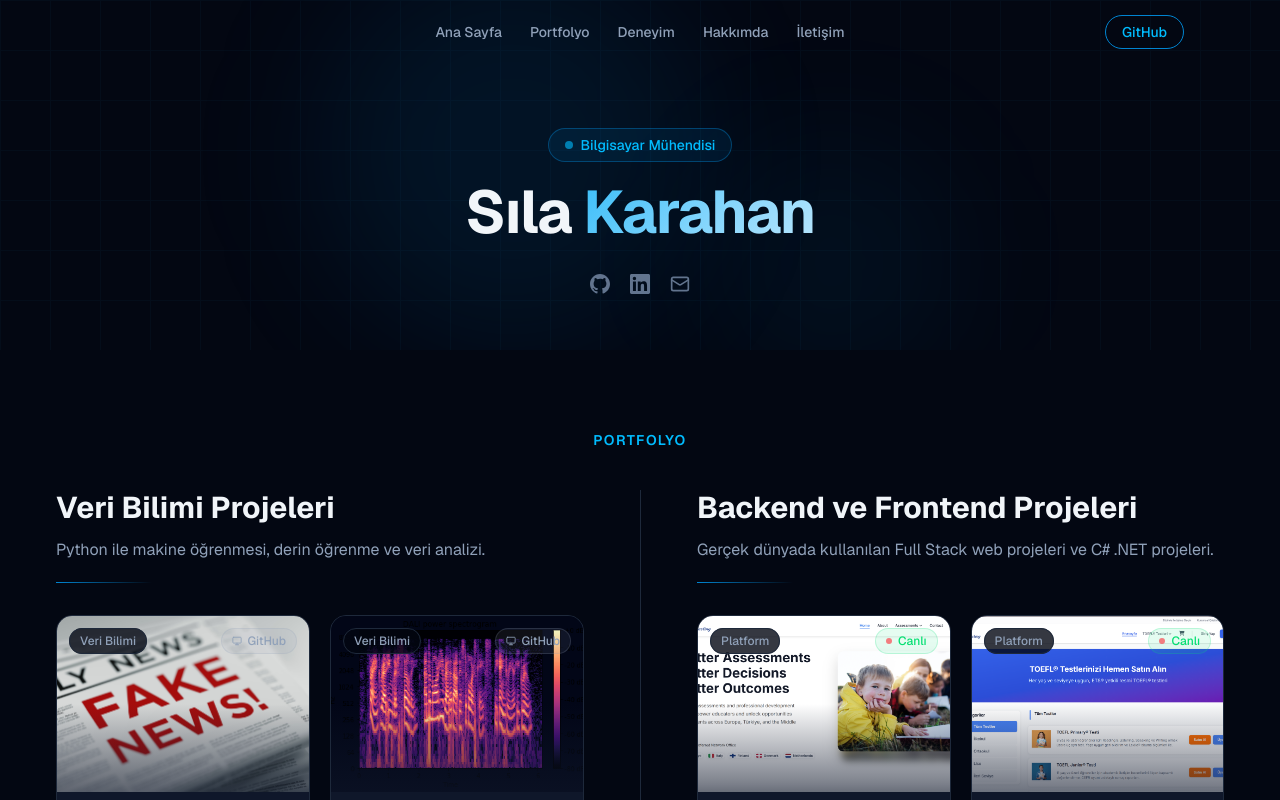
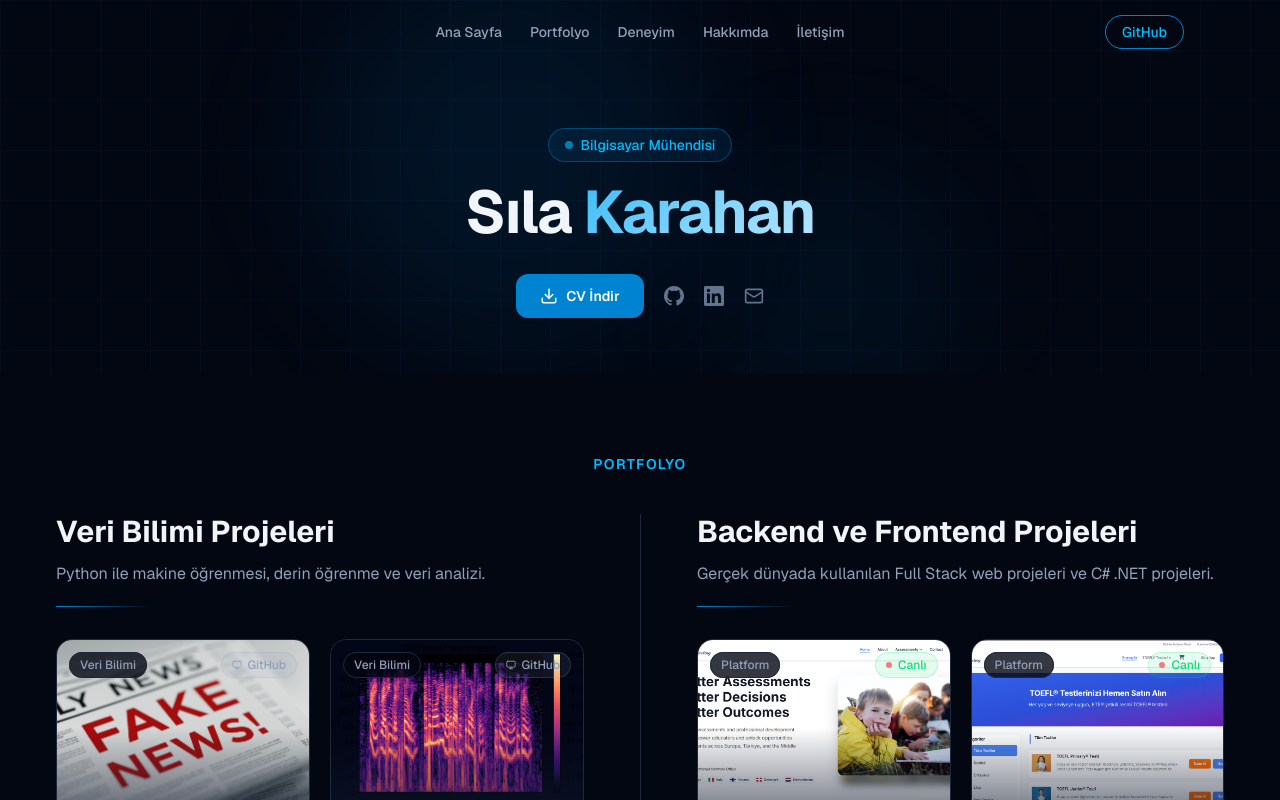
Before and after one commit to silakarahan01/portfolyo, a Next.js app: page / in a window 1280 px wide. Shown: the top 800 px of the page. Built offline with nearby package versions, Linux system fonts and the light colour scheme.

Commit message:
cv butonu

```diff
--- a/src/components/Hero.tsx
+++ b/src/components/Hero.tsx
@@ -1,7 +1,7 @@
 "use client";
 
 import { motion } from "framer-motion";
-import { Mail, ArrowDown } from "lucide-react";
+import { Mail, ArrowDown, Download } from "lucide-react";
 import GithubIcon from "@/components/icons/GithubIcon";
 import LinkedinIcon from "@/components/icons/LinkedinIcon";
 import { scrollToHref } from "@/lib/lenis";
@@ -65,8 +65,16 @@ export default function Hero() {
           initial={{ opacity: 0, y: 20 }}
           animate={{ opacity: 1, y: 0 }}
           transition={{ duration: 0.5, delay: 0.3 }}
-          className="flex flex-wrap items-center justify-center gap-4"
+          className="flex flex-wrap items-center justify-center gap-5"
         >
+          <a
+            href="/sila-karahan-cv.pdf"
+            download="Sıla Karahan Özgeçmiş.pdf"
+            className="inline-flex items-center gap-2 px-6 py-3 rounded-xl bg-sky-600 hover:bg-sky-500 text-white text-sm font-semibold transition-all hover:shadow-lg hover:shadow-sky-600/25 active:scale-95"
+          >
+            <Download size={18} />
+            CV İndir
+          </a>
 
           <div className="flex items-center gap-5">
             <a
```
Also changed, not shown: 1 other file (tests, documents, lock files or other folders).
